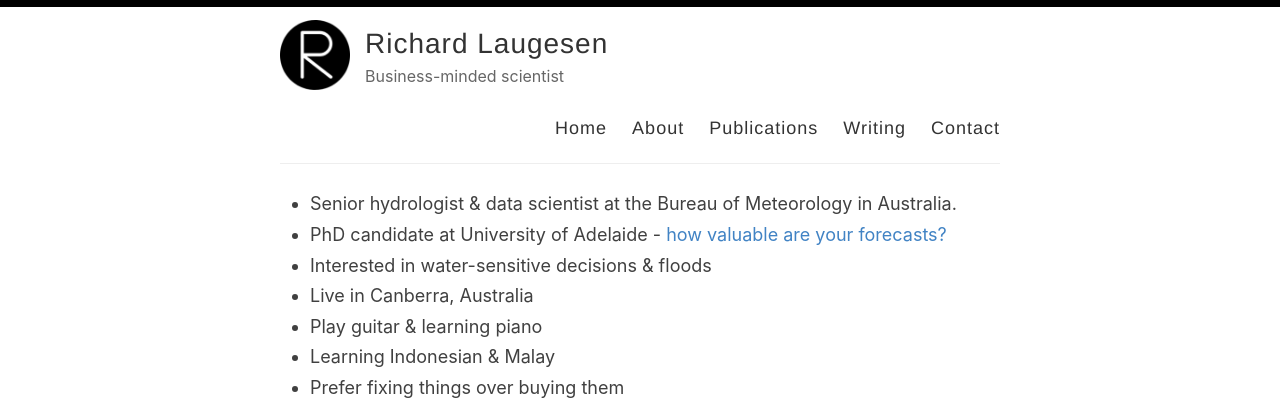
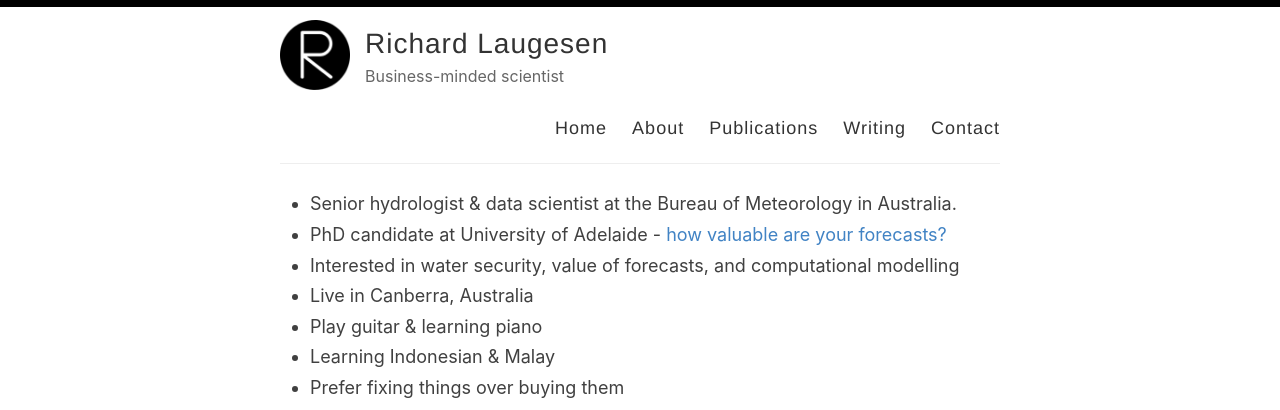
Before and after one commit to richardlaugesen/richardlaugesen.github.io, a Jekyll site: the page built from _pages/about.md, in a window 1280 px wide, cut to the strip 0-410 px from the top of the page. Built offline with Jekyll 4.4.1, drawn with Linux system fonts in a browser that asks for light colours.

Commit message:
Update about.md

```diff
--- a/_pages/about.md
+++ b/_pages/about.md
@@ -7,7 +7,7 @@ image: /images/richard-small.jpg
 
 - Senior hydrologist & data scientist at the Bureau of Meteorology in Australia.
 - PhD candidate at University of Adelaide - [how valuable are your forecasts?](/publications/)
-- Interested in water-sensitive decisions & floods
+- Interested in water security, value of forecasts, and computational modelling
 - Live in Canberra, Australia
 - Play guitar & learning piano
 - Learning Indonesian & Malay
```
